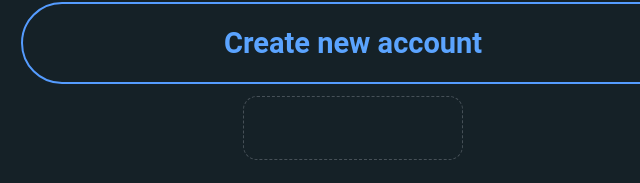
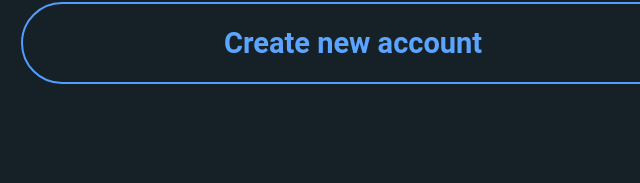
Before and after one commit to Cobra546/Same-as-duplicate, a plain HTML site: page index.html in a window 1280 px wide. Shown: the part 738-921 px from the top of the page, 287-927 px from the left. Drawn offline with Linux system fonts and the light colour scheme.

Commit message:
Resize bottom image holder to Meta logo dimensions

```diff
--- a/index.html
+++ b/index.html
@@ -91,12 +91,11 @@
       transition: background .15s ease, transform .15s ease;
     }
     .create-button:hover { background: #559cff12; }
+    /* Image slot sized to match the small Meta mark in the reference screenshot. */
     .bottom-image-holder {
-      width: min(220px, 70%);
-      height: 64px;
-      margin: 12px auto 0;
-      border: 1px dashed #465057;
-      border-radius: 14px;
+      width: 120px;
+      height: 32px;
+      margin: 28px auto 0;
       background: transparent;
     }
     button:focus-visible, a:focus-visible { outline: 3px solid var(--blue-light); outline-offset: 4px; }
@@ -107,7 +106,7 @@
       .login-button { height: 70px; }
       .bottom-area { padding-top: 42px; }
       .create-button { min-height: 68px; }
-      .bottom-image-holder { height: 52px; }
+      .bottom-image-holder { height: 32px; margin-top: 20px; }
     }
     @media (max-width: 380px) {
       .page { padding-left: 20px; padding-right: 20px; }
```
